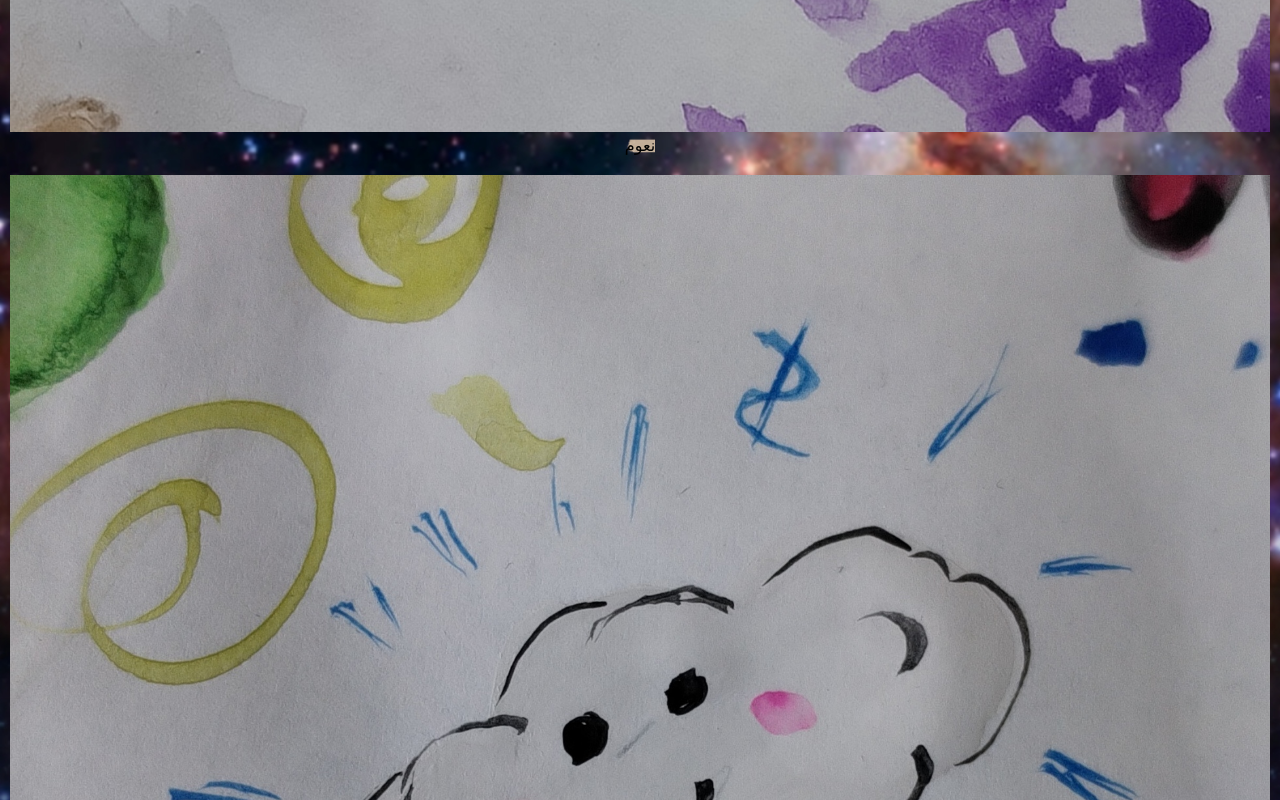
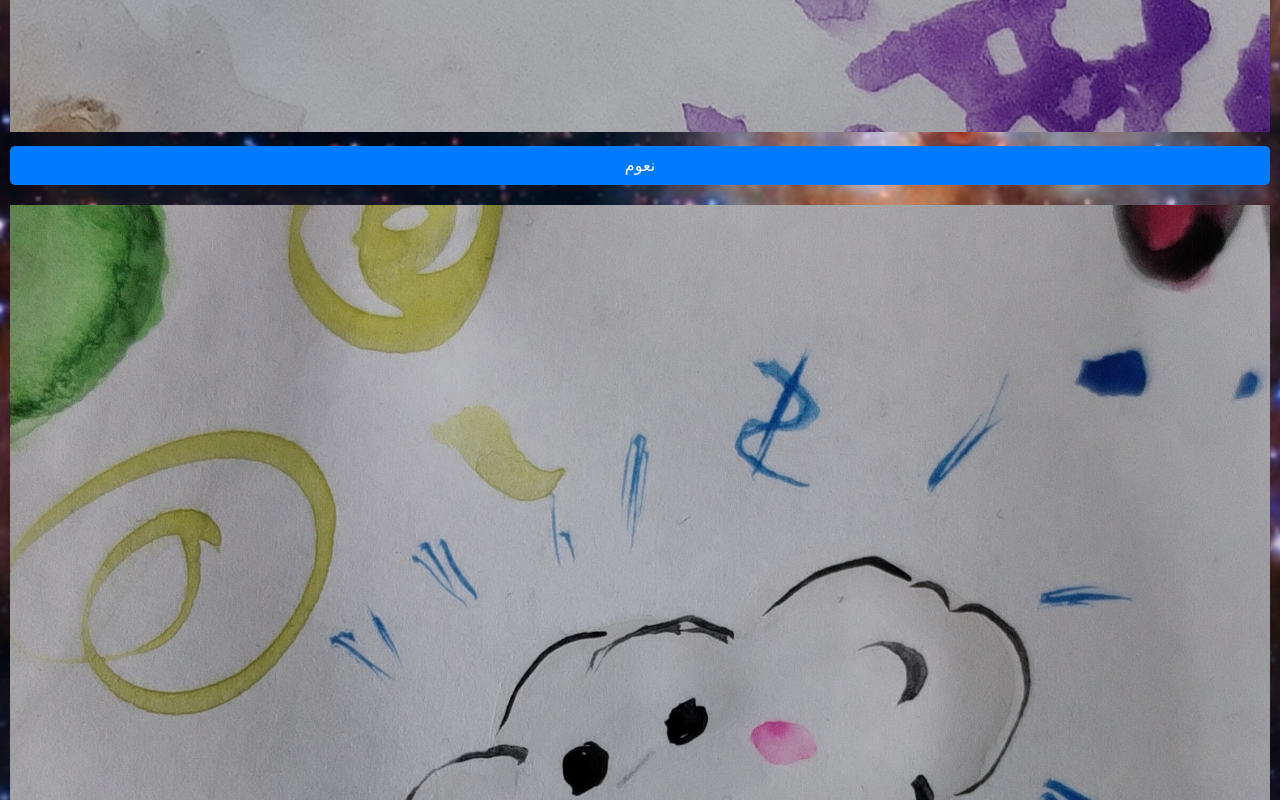
Before and after one commit to drrawing/QRdrawing, a plain HTML site: page index.html in a window 1280 px wide. Shown: the part 1140-1940 px from the top of the page. Drawn offline with Linux system fonts and the light colour scheme.

Commit message:
Update index.html

```diff
--- a/index.html
+++ b/index.html
@@ -49,7 +49,7 @@
             object-fit: cover;
         }
 
-       // .visit-button {
+        .visit-button {
             padding: 10px 20px;
             font-size: 16px;
             text-decoration: none;
@@ -59,7 +59,7 @@
             border-radius: 5px;
             cursor: pointer;
             display: block;
-            margin-top: 10px; //
+            margin-top: 10px;
         }
     </style>
 </head>
```
